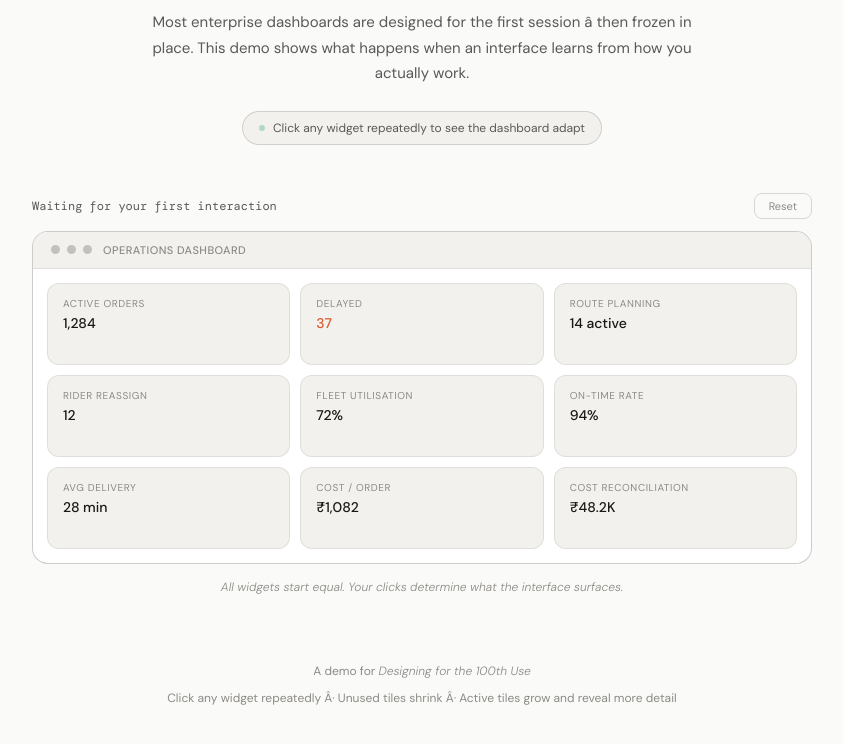
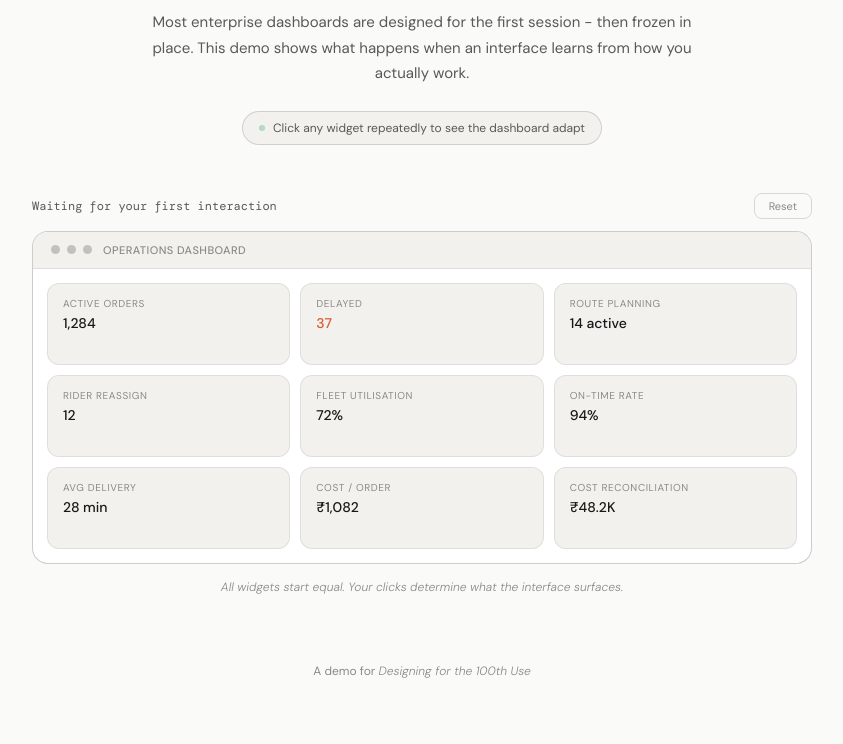
Before and after one commit to tanvin-alt/behavioural-dashboard, a plain HTML site: page index.html in a window 1280 px wide. Shown: the part 128-872 px from the top of the page, without its empty margins (218-1061 px from the left). Drawn offline with nearby package versions, Linux system fonts and the light colour scheme.

Commit message:
Fix dash encoding, remove footer instruction line

```diff
--- a/index.html
+++ b/index.html
@@ -343,7 +343,7 @@
     <div class="eyebrow">Interactive demo</div>
     <h1>Designing for the <em>100th</em> use</h1>
     <p class="lede">
-      Most enterprise dashboards are designed for the first session â
+      Most enterprise dashboards are designed for the first session -
       then frozen in place. This demo shows what happens when an interface
       learns from how you actually work.
     </p>
@@ -621,7 +621,6 @@
   <!-- Footer -->
   <footer class="page-footer">
     <p>A demo for <em>Designing for the 100th Use</em></p>
-    <p style="margin-top:6px">Click any widget repeatedly Â· Unused tiles shrink Â· Active tiles grow and reveal more detail</p>
   </footer>
 
   <script>
```
